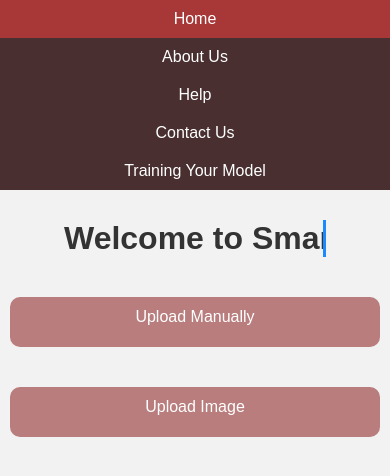
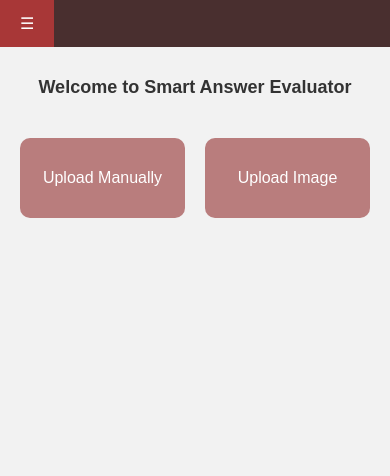
Before and after one commit to harsh1504660/Smart-Answer-Evaluator, a Flask app: page / in a window 390 px wide. Shown: the top 476 px of the page. Run offline with Flask 3, Linux system fonts and the light colour scheme.

Commit message:
updated frontend

```diff
--- a/app/templates/home.html
+++ b/app/templates/home.html
@@ -10,7 +10,7 @@
       margin: 0;
       padding: 0;
       background-color: #f2f2f2;
-    color: #333; /* Dark text for better contrast on light background */
+      color: #333;
     }
     .container {
       max-width: 800px;
@@ -28,12 +28,12 @@
     .button {
       display: inline-block;
       width: 200px;
-    height: 50px;
-    background-color: #b97d7d; /* Darker blue button */
-    color: #fff; /* White text */
+      height: 100px;
+      background-color: #b97d7d;
+      color: #fff;
       text-align: center;
       font-size: 18px;
-    line-height: 50px;
+      line-height: 100px;
       text-decoration: none;
       border: none;
       border-radius: 10px;
@@ -42,68 +42,98 @@
       margin: 10px 0;
     }
     .button:hover {
-    background-color: #a83737; /* Blue hover effect */
+      background-color: #a83737;
     }
     .navbar {
-    background-color: #492f2f; /* Even darker blue navbar */
+      background-color: #492f2f;
       overflow: hidden;
+      position: relative;
     }
     .navbar a {
       float: left;
       display: block;
-    color: #fff; /* White text for navbar */
+      color: #fff;
       text-align: center;
       padding: 14px 20px;
       text-decoration: none;
     }
     .navbar a:hover {
-    background-color: #a83737; /* Darker blue hover for navbar */
+      background-color: #a83737;
     }
-
-  /* Typing animation */
+    .navbar a.icon {
+      display: none;
+    }
+    @media screen and (max-width: 600px) {
+      .navbar a:not(:first-child) {
+        display: none;
+      }
+      .navbar a.icon {
+        display: block;
+        float: left; /* Align icon to the left */
+        color: #fff;
+      }
+    }
+    @media screen and (max-width: 600px) {
+      .navbar.responsive {
+        position: relative;
+      }
+      .navbar.responsive a.icon {
+        position: absolute;
+        right: 0;
+        top: 0;
+      }
+      .navbar.responsive a {
+        display: block;
+        float: none;
+        text-align: left;
+      }
+    }
     .typing-animation {
       overflow: hidden;
       white-space: nowrap;
       margin: 0 auto;
-    border-right: 3px solid #007bff; /* Blue typing animation */
-    animation: typing 3s steps(40,end) forwards, blink 1s infinite;
+      border-right: 3px solid #007bff;
+      animation: typing 6s steps(30) forwards, blink 1s step-end infinite;
     }
-
     @keyframes typing {
-    from {
-      width: 0;
+      0% { width: 0; }
+      5% { width: 11.5%; }
+      15% { width: 23%; }
+      25% { width: 34.5%; }
+      35% { width: 46%; }
+      50% { width: 69.5%; }
+      100% { width: 100%; }
     }
-    to {
-      width: 70%;
+    @keyframes blink {
+      0%, 100% { border-color: transparent; }
     }
-  }
-
-  @keyframes blink {
-    from { border-color: transparent }
-    to { border-color: #007bff; } /* Blue blinking cursor */
-  }
-
     @media (max-width: 600px) {
       .container {
         margin: 20px auto;
         padding: 10px;
       }
       .button {
+        width: calc(50% - 20px);
+        height: 80px; /* Adjust height if needed */
+        font-size: 16px;
+        line-height: 80px; /* Adjust line height if needed */
+      }
+      .typing-animation {
+        font-size: 18px;
         width: 100%;
-      font-size: 16px;
-      line-height: 40px;
+        animation: mobileTyping 6s steps(100) forwards, blink 1s step-end infinite;
+        border-right: 3px solid #007bff;
       }
-    .navbar a {
-      float: none;
-      display: block;
-      text-align: center;
-      padding: 10px;
     }
+    @keyframes mobileTyping {
+      0% { width: 0; }
+      100% { width: 100%; }
     }
   </style>
 </head>
 <body>
-<div class="navbar">
+  <div class="navbar" id="myNavbar">
+    <a href="javascript:void(0);" class="icon" onclick="myFunction()">&#9776;</a>
     <a href="/">Home</a>
     <a href="/about">About Us</a>
     <a href="/help">Help</a>
@@ -117,5 +147,16 @@
       <a href="img" class="button">Upload Image</a>
     </div>
   </div>
+
+  <script>
+    function myFunction() {
+      var x = document.getElementById("myNavbar");
+      if (x.className === "navbar") {
+        x.className += " responsive";
+      } else {
+        x.className = "navbar";
+      }
+    }
+  </script>
 </body>
 </html>
```
Lines whose indentation alone changed are shown as unchanged.
